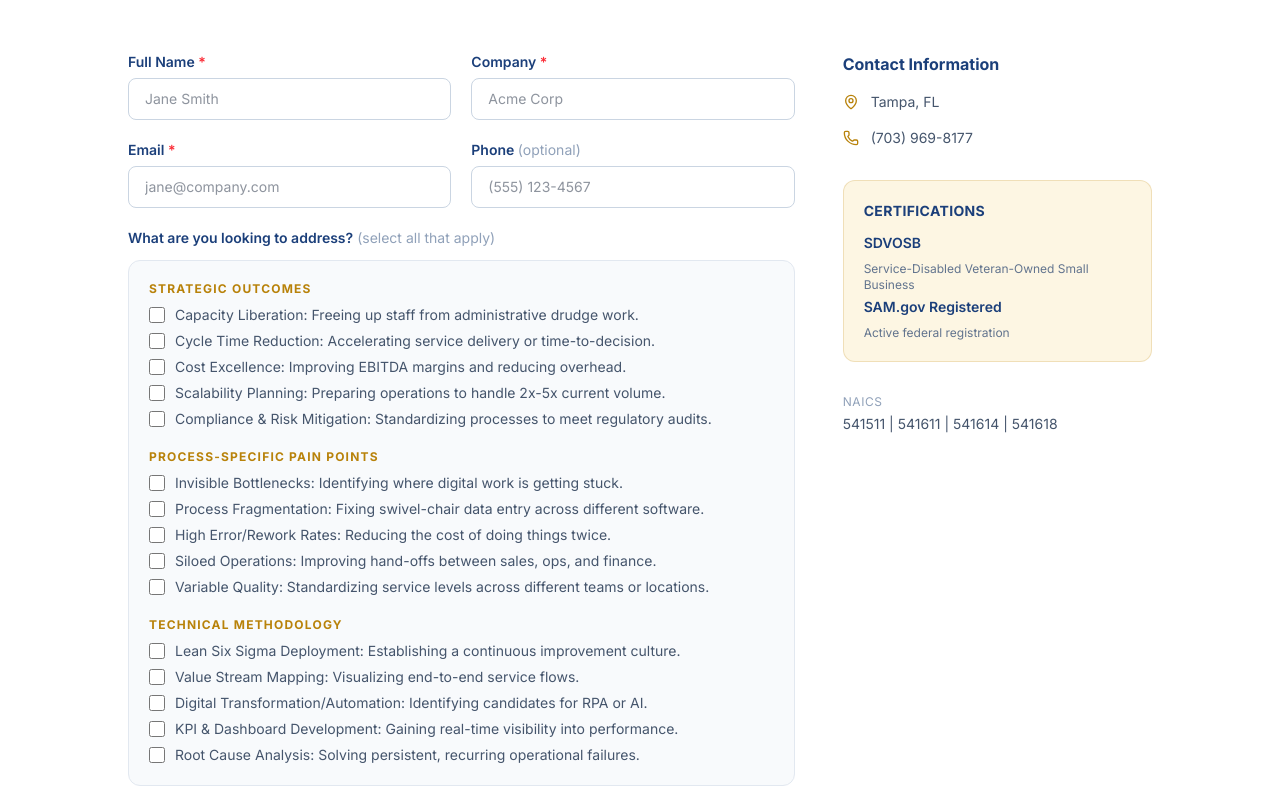
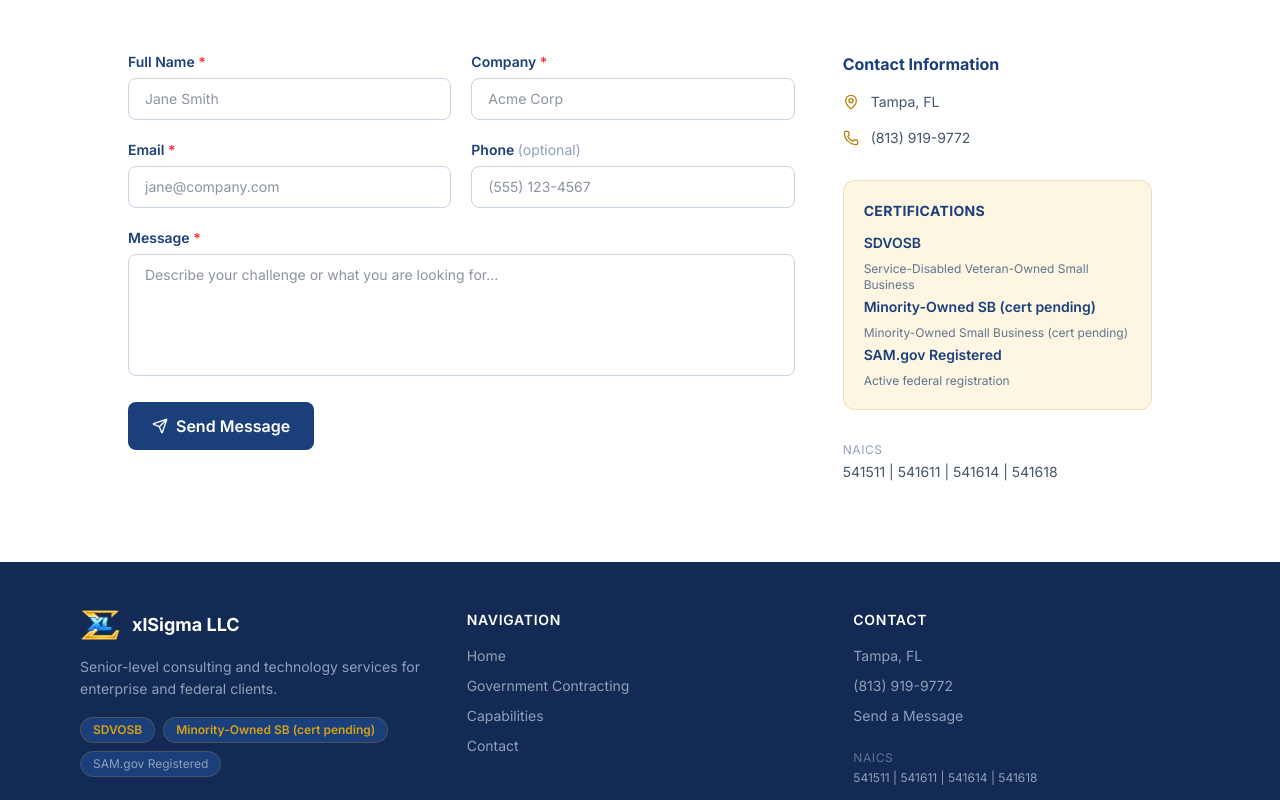
Before and after one commit to xlSigma/xlsigma-website, a Next.js app: page /contact in a window 1280 px wide. Shown: the part 380-1180 px from the top of the page. Built offline with nearby package versions, Linux system fonts and the light colour scheme.

Commit message:
Update hero section text; add CLAUDE_NOTES.md

```diff
--- a/app/capabilities/page.tsx
+++ b/app/capabilities/page.tsx
@@ -11,7 +11,7 @@
     title: 'AI-Enabled & RPA Process Automation',
     desc:  'Design and deployment of intelligent automation solutions using RPA platforms ' +
            'and AI tools. Automates repetitive, rules-based processes to reduce errors, ' +
-           'cut cycle times, and free staff for higher-value work.',
+           'slash cycle times, and free staff for higher-value work.',
   },
   {
     Icon:  TrendingUp,
@@ -24,20 +24,20 @@
     Icon:  BarChart2,
     title: 'Data Analytics, KPI Frameworks & Dashboards',
     desc:  'End-to-end analytics: from defining the right KPIs to building the dashboards ' +
-           'that drive decisions. Power BI, Tableau, and custom Excel-based solutions ' +
-           'tailored to your reporting environment.',
+           'that drive decisions. Power BI, Tableau, custom Excel-based solutions, with optional' +
+		   'integration into your Enterprise IT Systems and tailored to your reporting environment.',
   },
   {
     Icon:  LayoutDashboard,
     title: 'Power BI, Tableau, Power Platform, Excel/VBA',
     desc:  'Deep hands-on expertise across the Microsoft Power Platform and leading BI tools. ' +
-           'Builds production-ready reports, automated workflows, and data models that ' +
+           'Build production-ready reports, automated workflows, and data models that ' +
            'non-technical users can own and maintain.',
   },
   {
     Icon:  Code2,
     title: 'End-User Computing (EUC) Application Development',
-    desc:  'Custom Excel/VBA workbooks, Access databases, SharePoint solutions, and ' +
+    desc:  'Custom Excel/VBA workbooks, Access or SQL databases, SharePoint solutions, and ' +
            'lightweight Power Apps -- purpose-built for specific operational workflows ' +
            'and designed for adoption.',
   },
@@ -65,10 +65,11 @@
 ];
 
 const DIFFERENTIATORS = [
-  'Dual set-aside credit: SDVOSB and Veteran-Owned',
+  'Small-business credit: SDVOSB',
   'Lean Six Sigma Master Black Belt -- rare at small-business scale',
-  'Proven federal track record: USPS, U.S. Army CENTCOM, U.S. Army JIEDDO',
-  'Full-stack delivery: strategy, design, build, and train',
+  'Proven federal track record: SBA, USPS, CENTCOM,  U.S. Army ARCENT, JIEDDO',
+  'Full-stack delivery: strategy, design, build, implement, and train',
+  'Lower business overhead translates to lower prices for top talent and results',
   'Bilingual: English, Spanish',
 ];
 
@@ -83,8 +84,7 @@
           </p>
           <h1 className="text-4xl md:text-5xl font-bold mb-6">Core Capabilities</h1>
           <p className="text-lg text-slate-300 max-w-2xl mx-auto leading-relaxed">
-            Eight integrated practice areas, delivered by senior-only teams with principal oversight
-            who has led each in production environments.
+            Eight integrated practice areas, delivered by senior-only teams with principal oversight.
           </p>
         </div>
       </section>
--- a/app/components/Footer.tsx
+++ b/app/components/Footer.tsx
@@ -20,6 +20,9 @@
             <div className="flex gap-2 mt-4 flex-wrap">
               <span className="bg-navy text-gold-light text-xs font-semibold px-3 py-1 rounded-full border border-gold/30">
                 SDVOSB
+              </span>
+              <span className="bg-navy text-gold-light text-xs font-semibold px-3 py-1 rounded-full border border-gold/30">
+                Minority-Owned SB (cert pending)
               </span>
               <span className="bg-navy text-slate-400 text-xs px-3 py-1 rounded-full border border-slate-600">
                 SAM.gov Registered
@@ -55,7 +58,7 @@
             </h4>
             <ul className="space-y-2.5 text-sm">
               <li>Tampa, FL</li>
-              <li>(703) 969-8177</li>
+              <li>(813) 919-9772</li>
               <li>
                 <Link href="/contact" className="hover:text-gold-light transition-colors">
                   Send a Message
--- a/app/contact/page.tsx
+++ b/app/contact/page.tsx
@@ -2,42 +2,11 @@
 import { useState } from 'react';
 import { MapPin, Phone, Send, CheckCircle } from 'lucide-react';
 
-const FORMSPREE_URL = 'https://formspree.io/f/xlgapbop';
+// TODO: Replace YOUR_FORM_ID with your Formspree form ID
+// Sign up at formspree.io, create a form, and paste the ID here
+const FORMSPREE_URL = 'https://formspree.io/f/YOUR_FORM_ID';
 
 type FormState = 'idle' | 'sending' | 'success' | 'error';
-
-const INTEREST_CATEGORIES = [
-  {
-    label: 'Strategic Outcomes',
-    items: [
-      'Capacity Liberation: Freeing up staff from administrative drudge work.',
-      'Cycle Time Reduction: Accelerating service delivery or time-to-decision.',
-      'Cost Excellence: Improving EBITDA margins and reducing overhead.',
-      'Scalability Planning: Preparing operations to handle 2x-5x current volume.',
-      'Compliance & Risk Mitigation: Standardizing processes to meet regulatory audits.',
-    ],
-  },
-  {
-    label: 'Process-Specific Pain Points',
-    items: [
-      'Invisible Bottlenecks: Identifying where digital work is getting stuck.',
-      'Process Fragmentation: Fixing swivel-chair data entry across different software.',
-      'High Error/Rework Rates: Reducing the cost of doing things twice.',
-      'Siloed Operations: Improving hand-offs between sales, ops, and finance.',
-      'Variable Quality: Standardizing service levels across different teams or locations.',
-    ],
-  },
-  {
-    label: 'Technical Methodology',
-    items: [
-      'Lean Six Sigma Deployment: Establishing a continuous improvement culture.',
-      'Value Stream Mapping: Visualizing end-to-end service flows.',
-      'Digital Transformation/Automation: Identifying candidates for RPA or AI.',
-      'KPI & Dashboard Development: Gaining real-time visibility into performance.',
-      'Root Cause Analysis: Solving persistent, recurring operational failures.',
-    ],
-  },
-];
 
 export default function ContactPage() {
   const [state, setState] = useState<FormState>('idle');
@@ -48,16 +17,9 @@
     phone:   '',
     message: '',
   });
-  const [checks, setChecks] = useState<string[]>([]);
 
   function handleChange(e: React.ChangeEvent<HTMLInputElement | HTMLTextAreaElement>) {
     setForm(prev => ({ ...prev, [e.target.name]: e.target.value }));
-  }
-
-  function toggleCheck(item: string) {
-    setChecks(prev =>
-      prev.includes(item) ? prev.filter(x => x !== item) : [...prev, item]
-    );
   }
 
   async function handleSubmit(e: React.FormEvent) {
@@ -67,12 +29,11 @@
       const res = await fetch(FORMSPREE_URL, {
         method:  'POST',
         headers: { 'Content-Type': 'application/json', 'Accept': 'application/json' },
-        body:    JSON.stringify({ ...form, interests: checks.join('; ') }),
+        body:    JSON.stringify(form),
       });
       if (res.ok) {
         setState('success');
         setForm({ name: '', company: '', email: '', phone: '', message: '' });
-        setChecks([]);
       } else {
         setState('error');
       }
@@ -173,39 +134,6 @@
                     />
                   </div>
                 </div>
-
-                {/* Interest Checkboxes */}
-                <div>
-                  <label className="block text-sm font-semibold text-navy mb-3">
-                    What are you looking to address?
-                    <span className="text-slate-400 font-normal ml-1">(select all that apply)</span>
-                  </label>
-                  <div className="space-y-5 border border-slate-200 rounded-xl p-5 bg-slate-50">
-                    {INTEREST_CATEGORIES.map(cat => (
-                      <div key={cat.label}>
-                        <p className="text-xs font-bold uppercase tracking-widest text-gold mb-2">
-                          {cat.label}
-                        </p>
-                        <div className="space-y-1.5">
-                          {cat.items.map(item => (
-                            <label key={item} className="flex items-start gap-2.5 cursor-pointer group">
-                              <input
-                                type="checkbox"
-                                checked={checks.includes(item)}
-                                onChange={() => toggleCheck(item)}
-                                className="mt-0.5 h-4 w-4 rounded border-slate-300 accent-[#1B3F7A] flex-shrink-0"
-                              />
-                              <span className="text-sm text-slate-600 group-hover:text-slate-800 transition-colors">
-                                {item}
-                              </span>
-                            </label>
-                          ))}
-                        </div>
-                      </div>
-                    ))}
-                  </div>
-                </div>
-
                 <div>
                   <label className="block text-sm font-semibold text-navy mb-1.5">
                     Message <span className="text-red-500">*</span>
@@ -254,7 +182,7 @@
                 </li>
                 <li className="flex items-start gap-3">
                   <Phone size={16} className="text-gold mt-0.5 flex-shrink-0" />
-                  <span>(703) 969-8177</span>
+                  <span>(813) 919-9772</span>
                 </li>
               </ul>
             </div>
@@ -266,6 +194,10 @@
                 <li className="font-semibold text-navy">SDVOSB</li>
                 <li className="text-slate-500 text-xs mb-1">
                   Service-Disabled Veteran-Owned Small Business
+                </li>
+                <li className="font-semibold text-navy">Minority-Owned SB (cert pending)</li>
+                <li className="text-slate-500 text-xs mb-1">
+                  Minority-Owned Small Business (cert pending)
                 </li>
                 <li className="font-semibold text-navy">SAM.gov Registered</li>
                 <li className="text-slate-500 text-xs">
--- a/app/layout.tsx
+++ b/app/layout.tsx
@@ -10,8 +10,8 @@
   title: 'xlSigma LLC | Management Consulting & Technology',
   description:
     'Senior-level management consulting and technology services. ' +
-    'Process improvement, advanced analytics, and automation. ' +
-    'SDVOSB and Veteran-Owned Small Business.',
+    'Process improvement, business process automation, strategy deployment, advanced analytics. ' +
+    'SDVOSB and Minority-Owned Small Business.',
 };
 
 export const viewport: Viewport = {
```
Also changed, not shown: app/government-contracting/page.tsx (+41 -18 lines), app/page.tsx (+30 -20 lines), 2 other files (tests, documents, lock files or other folders).
